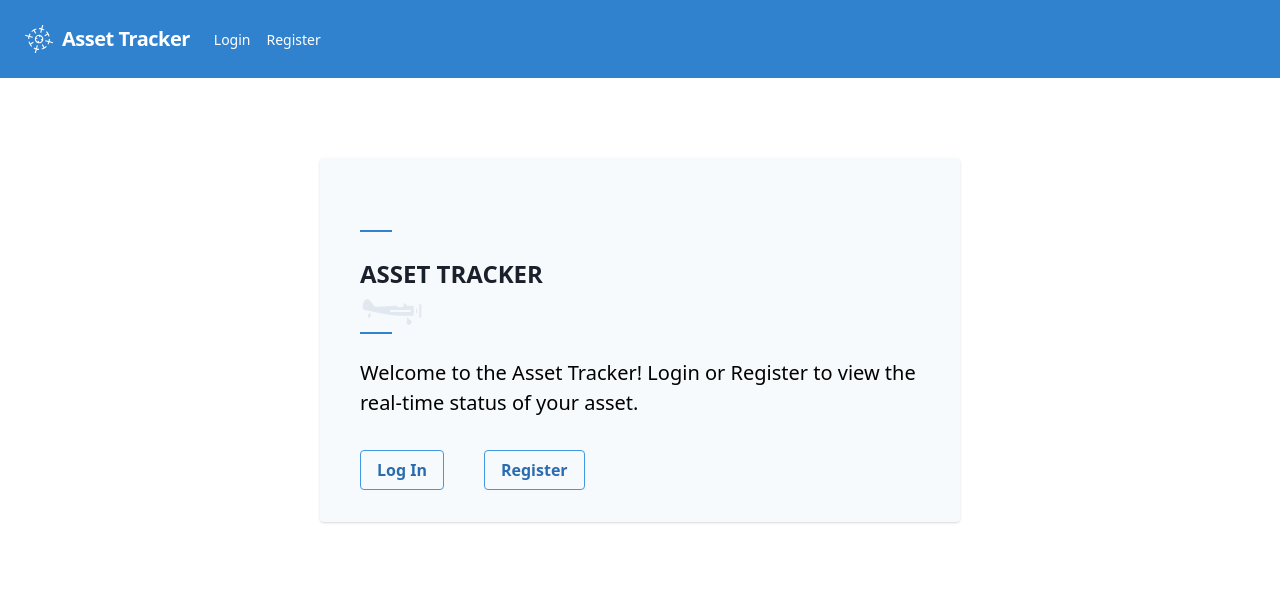
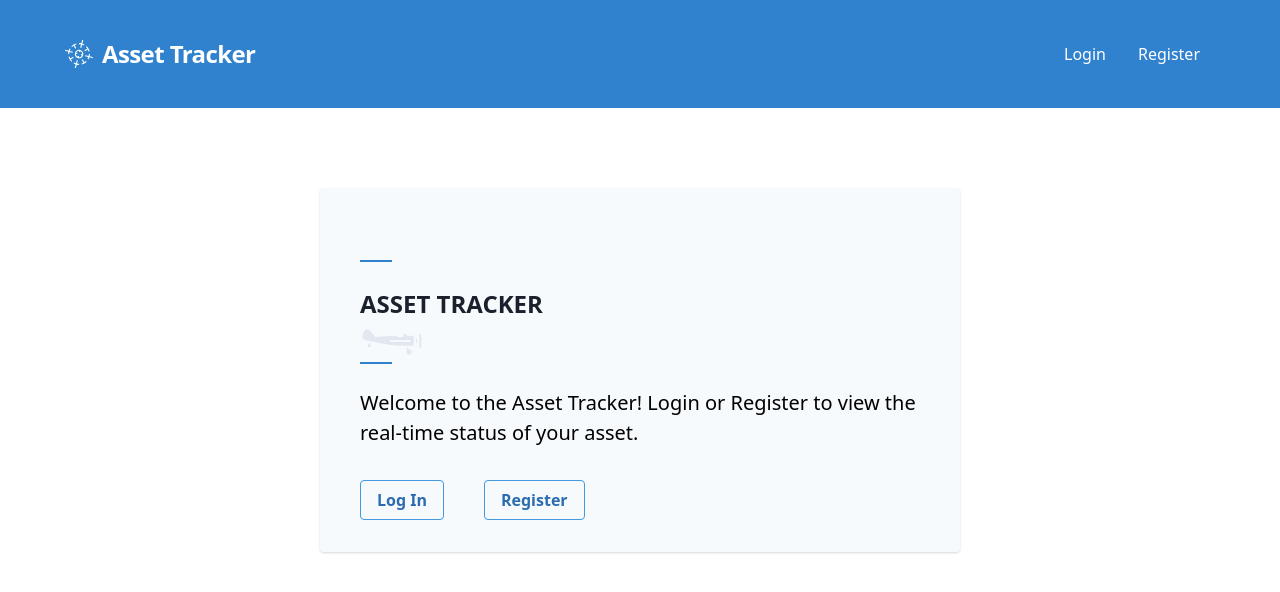
Before and after one commit to tim-corley/asset-tracker-app, a React (Create React App) app: page / in a window 1280 px wide. Shown: the top 592 px of the page. Built offline with nearby package versions, Linux system fonts and the light colour scheme; no server answers.

Commit message:
Add & use updated,responsive Nav

```diff
--- a/src/App.js
+++ b/src/App.js
@@ -1,6 +1,7 @@
 import React, { Component } from 'react';
 import Home from './Home';
 import Navigation from './Navigation';
+import NavigationNew from './NavigationNew';
 import Aircraft from './Aircraft';
 import Login from './Login';
 import Register from './Register';
@@ -90,7 +91,8 @@ class App extends Component {
   render() {
     return (
       <>
-        <Navigation user={this.state.user} logoutUser={this.logoutUser} />
+        {/* <Navigation user={this.state.user} logoutUser={this.logoutUser} /> */}
+        <NavigationNew user={this.state.user} logoutUser={this.logoutUser} />
         {/* ONLY SHOW WELCOME COMPONENT IF THERE IS A USER IN STATE*/}
         {this.state.user && (
           <Welcome
--- /dev/null
+++ b/src/NavigationNew.js
@@ -0,0 +1,85 @@
+import React, { Component } from 'react';
+import { GiTargeting } from 'react-icons/gi';
+import { Link } from '@reach/router';
+
+class NavigationNew extends Component {
+  render() {
+    const { user, logoutUser } = this.props;
+    return (
+      <section className="lg:px-16 px-6 bg-blue-600 flex flex-wrap items-center lg:py-6 py-8">
+        <div className="flex-1 flex justify-between items-center">
+          <Link
+            to="/"
+            className="flex items-center flex-shrink-0 text-white mr-6"
+          >
+            <span className="text-3xl pr-2">
+              <GiTargeting />
+            </span>
+            <span className="font-semibold text-2xl tracking-tight">
+              Asset Tracker
+            </span>
+          </Link>
+        </div>
+
+        <label for="menu-toggle" className="pointer-cursor lg:hidden block">
+          <svg
+            className="fill-current text-white"
+            xmlns="http://www.w3.org/2000/svg"
+            width="20"
+            height="20"
+            viewBox="0 0 20 20"
+          >
+            <title>menu</title>
+            <path d="M0 3h20v2H0V3zm0 6h20v2H0V9zm0 6h20v2H0v-2z"></path>
+          </svg>
+        </label>
+        <input className="hidden" type="checkbox" id="menu-toggle" />
+
+        <div
+          className="hidden lg:flex lg:items-center lg:w-auto w-full"
+          id="menu"
+        >
+          <nav>
+            <ul className="lg:flex items-center justify-between text-base pt-4 lg:pt-0">
+              {!user && (
+                <Link
+                  to="/login"
+                  className="lg:p-4 py-3 px-0 block border-b-2 border-t-2 border-transparent text-white hover:text-blue-200 hover:border-blue-200"
+                >
+                  Login
+                </Link>
+              )}
+              {!user && (
+                <Link
+                  to="/register"
+                  className="lg:p-4 py-3 px-0 block border-b-2 border-t-2 border-transparent text-white hover:text-blue-200 hover:border-blue-200"
+                >
+                  Register
+                </Link>
+              )}
+              {user && (
+                <Link
+                  to="/aircraft"
+                  className="lg:p-4 py-3 px-0 block border-b-2 border-t-2 border-transparent text-white hover:text-blue-200 hover:border-blue-200"
+                >
+                  My Aircraft
+                </Link>
+              )}
+              {user && (
+                <Link
+                  to="/"
+                  className="lg:p-4 py-3 px-0 block border-b-2 border-t-2 border-transparent text-white hover:text-blue-200 hover:border-blue-200"
+                  onClick={e => logoutUser(e)}
+                >
+                  Logout
+                </Link>
+              )}
+            </ul>
+          </nav>
+        </div>
+      </section>
+    );
+  }
+}
+
+export default NavigationNew;
```
Also changed, not shown: src/styles/app.css.
